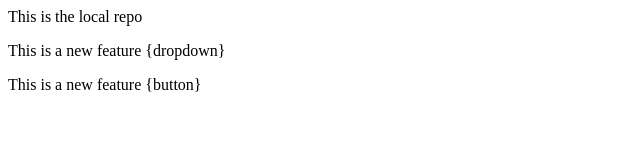
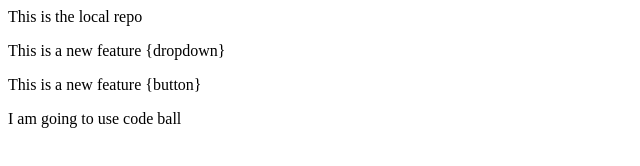
Before and after one commit to madhurpa/LocalRepo, a plain HTML site: page index.html in a window 1280 px wide. Shown: the whole page, without its empty margins (0-640 px from the left). Drawn offline with Linux system fonts and the light colour scheme.

Commit message:
Integrating codeball

```diff
--- a/index.html
+++ b/index.html
@@ -1,3 +1,4 @@
 <p>This is the local repo</p>
 <p>This is a new feature {dropdown}</p>
 <p>This is a new feature {button}</p>
+<p>I am going to use code ball</p>
```
